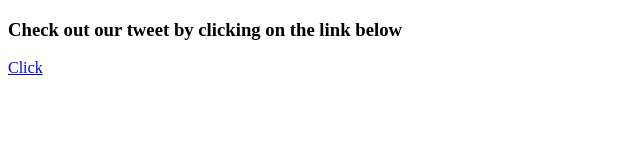
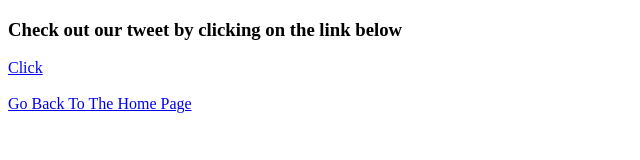
Before and after one commit to FRIDAUS-A/alx_html_css, a plain HTML site: page html_basic/tweets.html in a window 1280 px wide. Shown: the whole page, without its empty margins (0-640 px from the left). Drawn offline with Linux system fonts and the light colour scheme.

Commit message:
tweet page

```diff
--- a/html_basic/tweets.html
+++ b/html_basic/tweets.html
@@ -8,5 +8,8 @@
 <body>
    <h3>Check out our tweet by clicking on the link below</h3>
    <a href="https://twitter.com/alx_africa/status/1677277887064428544/photo/1" target="">Click</a>
+   <br>
+   <br>
+   <a href="./index.html" target="">Go Back To The Home Page</a>
 </body>
 </html>
```
